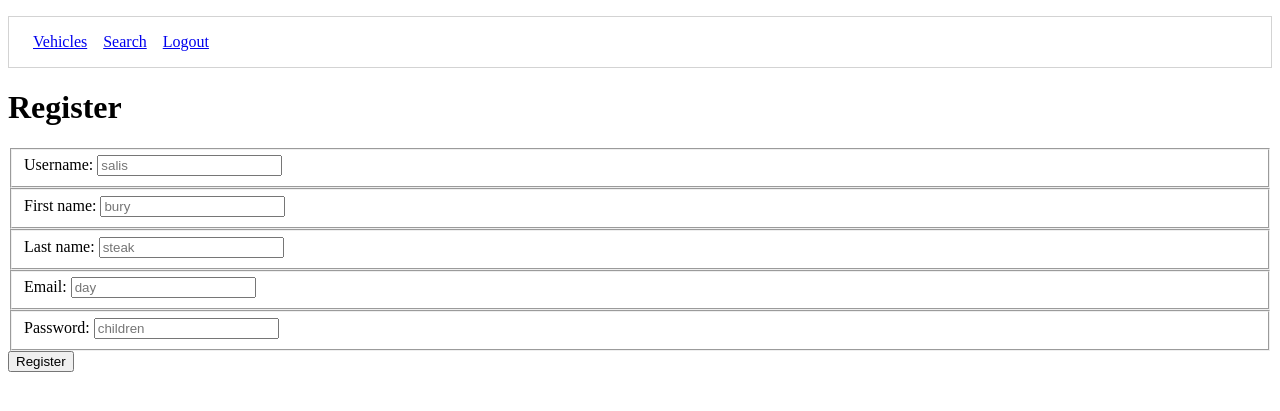
After one commit to MrNoIce/Auto-Search-App, a Django app: page /register/ in a window 1280 px wide. The commit adds this page. Shown: the top 411 px of the page. Run offline with Django 3.2, Linux system fonts and the light colour scheme; parts of the project's set-up code (start-up, migrations or seed data) failed here and were passed over.

Commit message:
auth, login and register working

```diff
--- a/autosearchapp/templates/home.html
+++ b/autosearchapp/templates/home.html
@@ -12,7 +12,7 @@
     <h1>Search</h1>
               <form action="{% url 'autosearchapp:search' %}" method="GET">
 
-      {% comment %} {% csrf_token %} {% endcomment %}
+      {% csrf_token %}
       <fieldset>
           <label for="year"></label>
           <input id="year" type="text" name="year" value="{{year}}">
@@ -29,7 +29,7 @@
       <input type="submit" value="Add It" />
       <button>Search</button>
 
-            {% comment %} {% csrf_token %} {% endcomment %}
+            {% csrf_token %}
             <button>Actual Search</button>
         </form>
     </form>
--- /dev/null
+++ b/autosearchapp/templates/registration/register.html
@@ -0,0 +1,37 @@
+{% extends 'shared/nav.html' %}
+
+{% block content %}
+    <h1>Register</h1>
+
+    <form action="{% url 'autosearchapp:register' %}" method="post">
+        <fieldset>
+            <label for="username">Username: </label>
+            <input id="username" type="text" name="username" placeholder="salis">
+        </fieldset>
+
+        <fieldset>
+            <label for="first_name">First name: </label>
+            <input id="first_name" type="text" name="first_name" placeholder="bury">
+        </fieldset>
+
+        <fieldset>
+            <label for="last_name">Last name: </label>
+            <input id="last_name" type="text" name="last_name" placeholder="steak">
+        </fieldset>
+
+
+        <fieldset>
+            <label for="email">Email: </label>
+            <input id="email" type="text" name="email" placeholder="day">
+        </fieldset>
+
+        <fieldset>
+            <label for="password">Password: </label>
+            <input id="password" type="password" name="password" placeholder="children">
+        </fieldset>
+
+        <input type="submit" value="Register" />
+
+    </form>
+
+{% endblock %}
--- a/autosearchapp/templates/shared/nav.html
+++ b/autosearchapp/templates/shared/nav.html
@@ -26,6 +26,8 @@
         <ol class="navList">
             <li class="navList__route"><a href="{% url 'autosearchapp:vehicles' %}">Vehicles</a></li>
             <li class="navList__route"><a href="{% url 'autosearchapp:home' %}">Search</a></li>
+            <li class="navList__route"><a href="{% url 'autosearchapp:logout' %}">Logout</a></li>
+
         </ol>
     </nav>
 
--- a/autosearchapp/urls.py
+++ b/autosearchapp/urls.py
@@ -1,5 +1,6 @@
+from django.contrib.auth import views as auth_views
+from django.conf.urls import url, include
 from django.contrib import admin
-from django.conf.urls import url
 from django.urls import path
 from autosearchapp.models import *
 from autosearchapp.views import *
@@ -10,12 +11,15 @@ app_name = "autosearchapp"
 urlpatterns = [
     path('admin/', admin.site.urls),
     url(r'^$', home, name='home'),
-    # url(r'^search$', search, name='search'),
+    url(r'^vehiclessearch$', search, name='search'),
+    url(r'^vehicles$', vehicle_list, name='vehicles'),
     url(r'^save_vehicle$', new_vehicle, name='save_vehicle'),
-    url(r'^vehicles$', vehicle_list, name='vehicles'),
-    url(r'^vehiclessearch$', search, name='search'),
     path('new_note/<int:vehicle_id>/', new_note, name='new_note'),
     path('vehicle/<int:vehicle_id>/', vehicle_details, name='vehicle'),
     url(r'^vehicle/form/(?P<vehicle_id>[0-9]+)$', vehicle_details, name='vehicle_details'),
     url(r'^vehicles/(?P<vehicle_id>[0-9]+)/editform$', vehicle_edit_form, name='vehicle_edit_form'),
+
+    url(r'accounts/', include('django.contrib.auth.urls')),
+    url(r'^logout/$', logout_user, name='logout'),
+    url(r'^register/$', register_user, name='register'),
 ]
--- a/autosearchapp/views/__init__.py
+++ b/autosearchapp/views/__init__.py
@@ -1,3 +1,5 @@
+from .auth.logout import logout_user
+from .auth.register import register_user
 from .connection import Connection
 from .vehicles.list import vehicle_list
 from .vehicles.form import vehicle_edit_form, vehicle_form
--- /dev/null
+++ b/autosearchapp/views/auth/register.py
@@ -0,0 +1,44 @@
+import json
+from django.http import HttpResponse
+from django.shortcuts import render, redirect
+from django.urls import reverse
+from django.contrib.auth import login, authenticate
+from django.contrib.auth.models import User
+from rest_framework.authtoken.models import Token
+from django.views.decorators.csrf import csrf_exempt
+
+
+@csrf_exempt
+def register_user(request):
+    '''Handles the creation of a new user for authentication
+    Method arguments:
+      request -- The full HTTP request object
+    '''
+    if request.method == "GET":
+        template_name = 'registration/register.html'
+        return render(request, template_name, {})
+
+    elif request.method == "POST":
+        form_data = request.POST
+
+        # Create a new user by invoking the `create_user` helper method
+        # on Django's built-in User model
+        new_user = User.objects.create_user(
+            username=form_data['username'],
+            email=form_data['email'],
+            password=form_data['password'],
+            first_name=form_data['first_name'],
+            last_name=form_data['last_name']
+        )
+
+        authenticated_user = authenticate(username=form_data['username'], password=form_data['password'])
+
+        # If authentication was successful, log the user in
+        if authenticated_user is not None:
+            login(request=request, user=authenticated_user)
+            return redirect(reverse('autosearchapp:vehicles'))
+
+        else:
+            # Bad login details were provided. So we can't log the user in.
+            print("Invalid login details: {}, {}".format(username, password))
+            return HttpResponse("Invalid login details supplied.")
--- a/autosearchapp/views/vehicles/list.py
+++ b/autosearchapp/views/vehicles/list.py
@@ -1,9 +1,10 @@
 import sqlite3
+from django.contrib.auth.decorators import login_required
 from django.shortcuts import render
 from autosearchapp.models import Vehicle
 from ..connection import Connection
 
-
+@login_required
 def vehicle_list(request):
     if request.method == 'GET':
         with sqlite3.connect(Connection.db_path) as conn:
--- a/autosearchapp/views/vehicles/search.py
+++ b/autosearchapp/views/vehicles/search.py
@@ -1,5 +1,6 @@
 from django.shortcuts import render
 from django.conf import settings
+from django.contrib.auth.decorators import login_required
 from django.http import HttpResponse
 from django.http import JsonResponse
 from secrets import API_KEY
@@ -11,7 +12,7 @@ import os
 
 import requests
 
-
+@login_required
 def search(request):
 
     year = request.GET['year']
```
Also changed, not shown: autosearchapp/templates/registration/login.html (added, +15 -0 lines), autosearchapp/views/auth/logout.py (added, +7 -0 lines), requirements.txt (+15 -2 lines).
